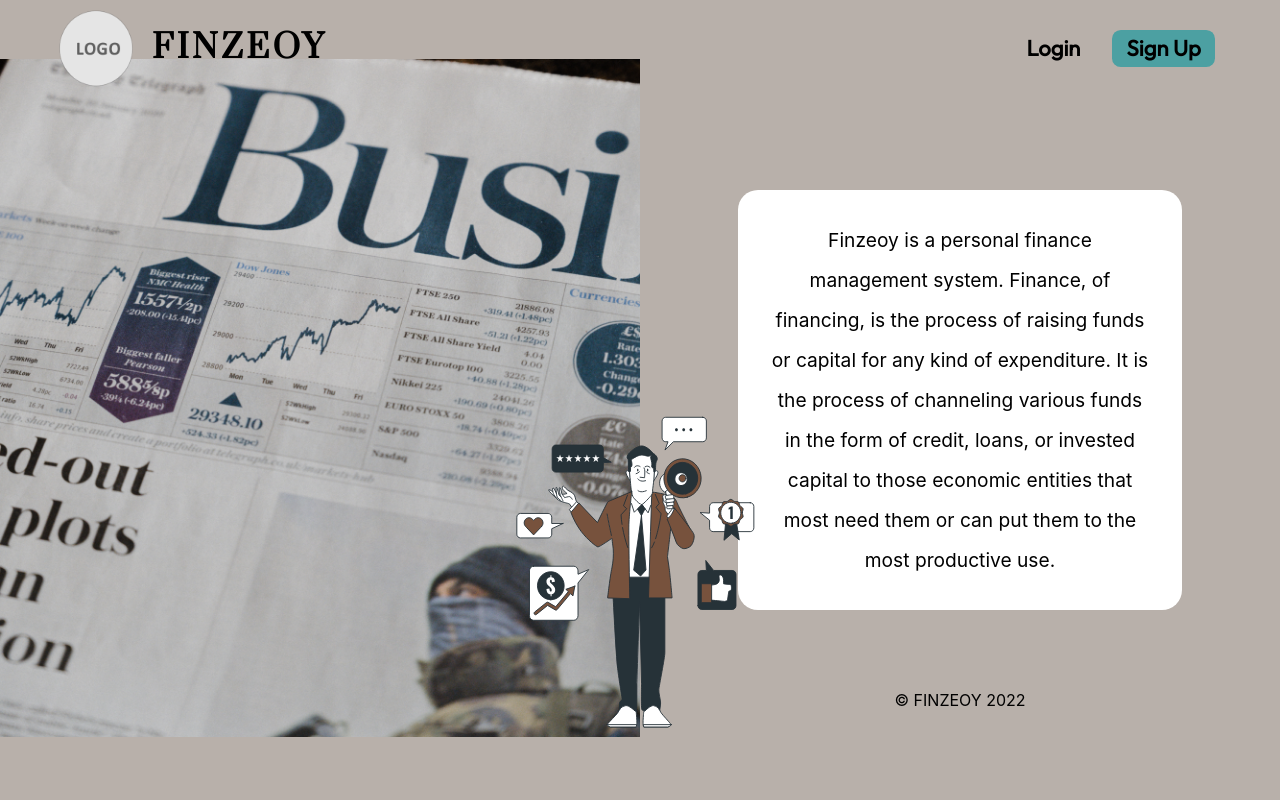
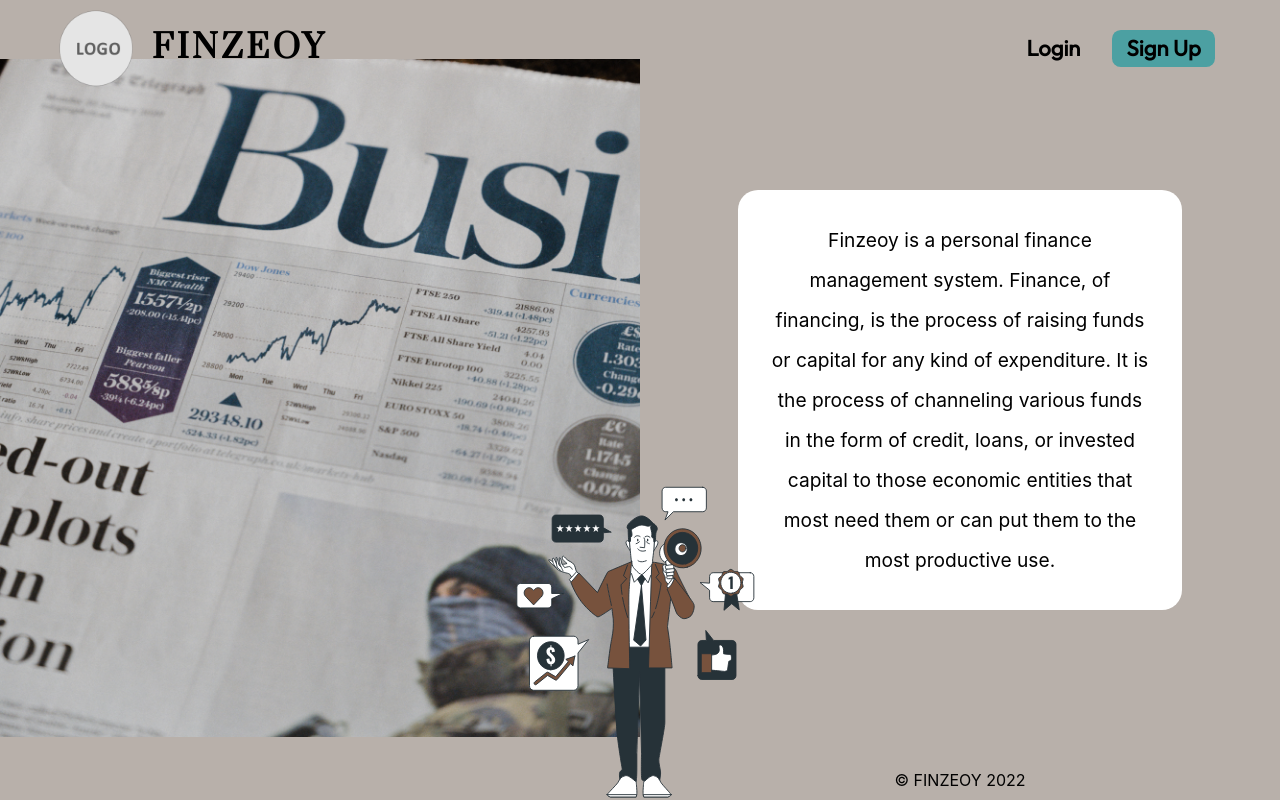
Before and after one commit to adhish-bahl/Finzeoy, a React (Create React App) app: page / in a window 1280 px wide. Built offline with nearby package versions, Linux system fonts and the light colour scheme.

Commit message:
handing page improved

```diff
--- a/src/Routing.js
+++ b/src/Routing.js
@@ -8,6 +8,7 @@ import LoginSignUpHeader from './components/LoginSignUpHeader';
 import GeneralUserHomePage from './components/GeneralUserHomePage';
 import LandingPage from './components/LandingPage';
 import AdvisorProfile from './components/AdvisorProfile';
+import PageHeader from './components/PageHeader';
 
 function Routing() {
   return (
@@ -37,6 +38,7 @@ function Routing() {
 
                     <Route path="/advisors">
                         <LoginSignUpHeader />
+                        {/* <PageHeader hearderItem="" */}
                         <AdvisorProfile />
                     </Route>
 
--- a/src/components/LandingPage.js
+++ b/src/components/LandingPage.js
@@ -7,7 +7,7 @@ import coinStack from "../Images/CoinStack.svg"
 
 function LandingPage() {
   return (
-    <div className='LandingPageContainer'>
+    <div className='LandingPageContainer' style={{overflow: "hidden"}}>
         <div className="LPleft">
           <img className='backgrounfLeft' src={LPBG} alt="Background" />
         </div>
--- a/src/styles/LandingPage.css
+++ b/src/styles/LandingPage.css
@@ -5,7 +5,7 @@
 .LandingPageContainer{
     overflow: hidden;
     width: 100%;
-    height: fit-content;
+    height: 100vh;
     min-height: 100%;
     display: flex;
     justify-content: center;
@@ -35,7 +35,7 @@
 
 .manIcon {
     position: absolute;
-    bottom: 70px;
+    bottom: 0px;
     height: 350px;
 }
 
@@ -50,7 +50,7 @@
 
 .LPrightLower {
     position: absolute;
-    bottom: 90px;
+    bottom: 10px;
 }
 
 .LPWallet {
```
